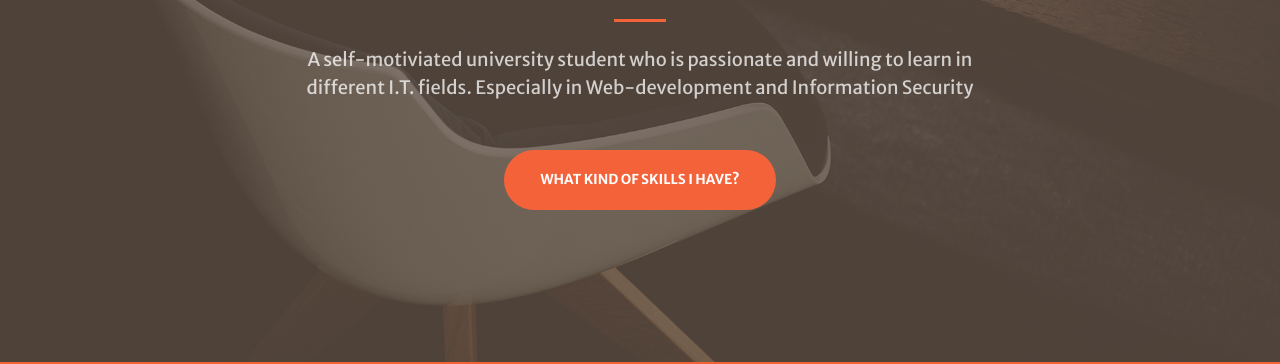
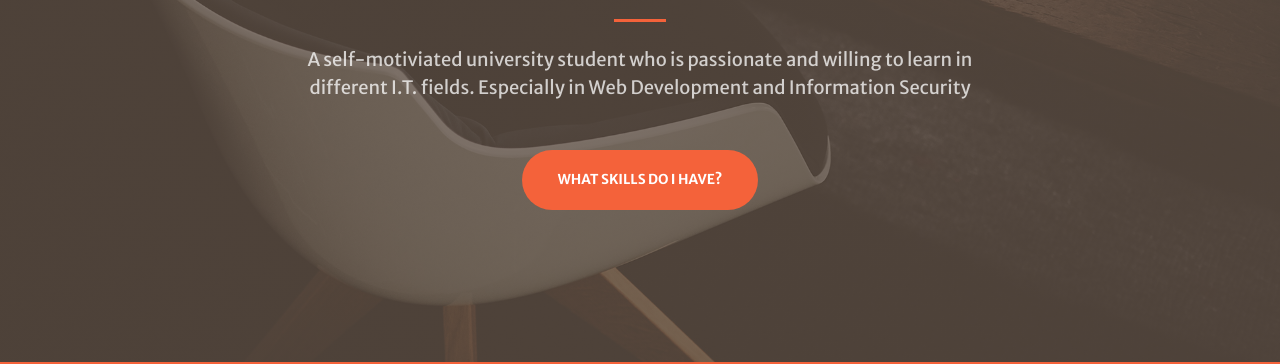
Before and after one commit to Edwardt610/edwardt610.github.io, a website with bundled scripts: page index.html in a window 1280 px wide. Shown: the part 438-802 px from the top of the page. Built offline with nearby package versions, Linux system fonts and the light colour scheme.

Commit message:
Fix typo in self-intro

```diff
--- a/index.html
+++ b/index.html
@@ -95,8 +95,8 @@
           </div>
           <div class="col-lg-8 align-self-baseline">
             <p class="text-white-75 font-weight-light mb-5">A self-motiviated university student who is passionate and willing to learn in
-              different I.T. fields. Especially in Web-development and Information Security</p>
-            <a class="btn btn-primary btn-xl js-scroll-trigger" href="#skill">What kind of skills I have?</a>
+              different I.T. fields. Especially in Web Development and Information Security</p>
+            <a class="btn btn-primary btn-xl js-scroll-trigger" href="#skill">What skills do I have?</a>
           </div>
         </div>
       </div>
```
